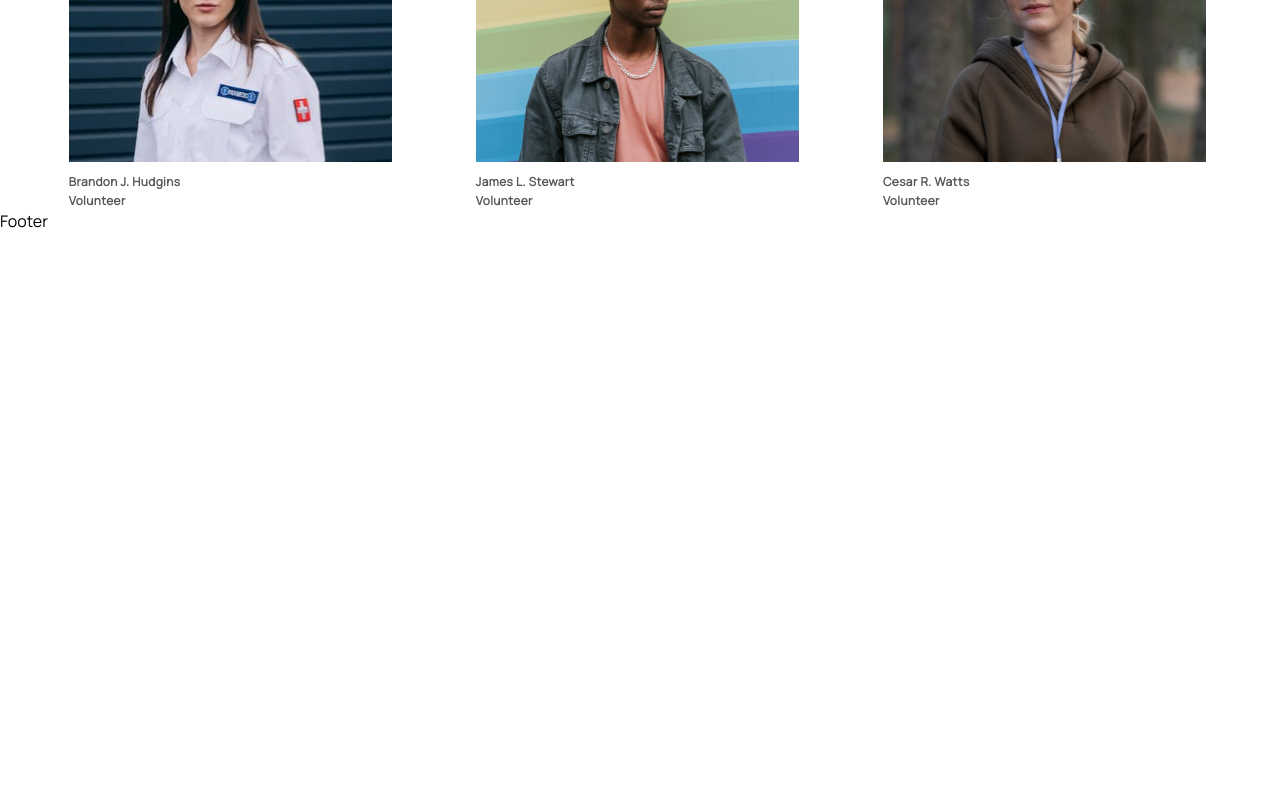
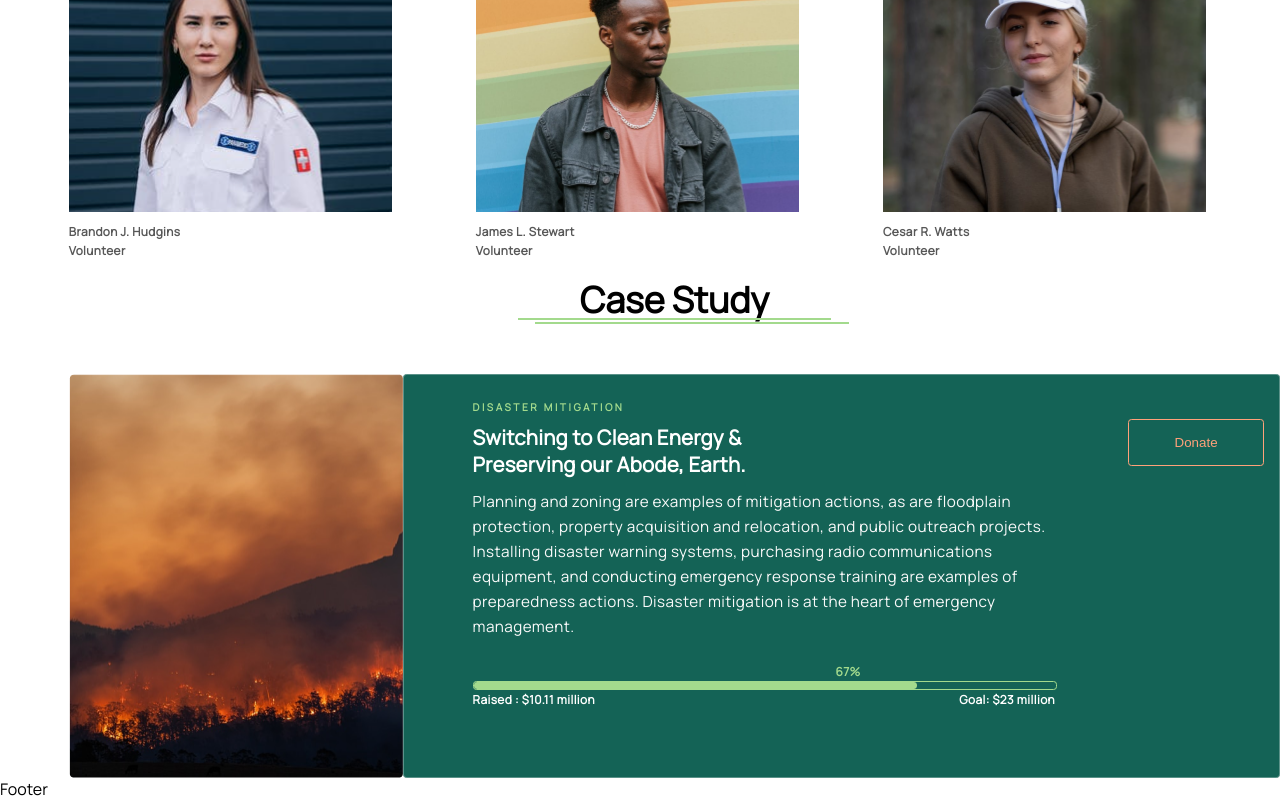
Before and after one commit to kmdshojib/enviromental, a React (Create React App) app: page / in a window 1280 px wide. Shown: the part 3202-4002 px from the top of the page. Before the commit the page ends 3434 px from the top, so only its background shows below. Built offline with nearby package versions, Linux system fonts and the light colour scheme.

Commit message:
case-study added

```diff
--- a/src/Pages/Home.js
+++ b/src/Pages/Home.js
@@ -1,6 +1,7 @@
 import React from 'react'
 import Assitance from '../components/Assistance/Assitance'
 import Benefactor from '../components/Benefactor/Benefactor'
+import CaseStudy from '../components/Case-study/CaseStudy'
 import Counter from '../components/Counter/Counter'
 import Hero from '../components/Hero/Hero'
 import PllutionCard from '../components/Pollution-card/PllutionCard'
@@ -15,6 +16,7 @@ const Home = () => {
         <PllutionCard />
         <TakeAction />
         <Benefactor />
+        <CaseStudy />
     </div>
   )
 }
--- a/src/components/Benefactor/Benefactor.js
+++ b/src/components/Benefactor/Benefactor.js
@@ -53,7 +53,7 @@ const Benefactor = () => {
         },
     ]
     return (
-        <div className='spacing'>
+        <div className='spacing benefactor-container'>
             <div className='benefactor-title'>
                 <h1>Our Benefactors</h1>
                 <div className='border1'></div>
--- a/src/components/Benefactor/benefactor.styles.css
+++ b/src/components/Benefactor/benefactor.styles.css
@@ -1,12 +1,16 @@
-.benefactor-title {
+.benefactor-container{
+    margin-top: 20px;
+}
+.benefactor-title, .case-study-title {
     width: 100%;
     display: flex;
     justify-content: center;
     flex-direction: column;
     align-items: center;
+    margin-bottom: 50px;
 }
 
-.benefactor-title h1 {
+.benefactor-title h1, .case-study-title h1 {
     width: 346.47px;
     height: 58.59px;
     font-weight: 600;
--- /dev/null
+++ b/src/components/Case-study/CaseStudy.js
@@ -0,0 +1,40 @@
+import React from 'react'
+import "./casestudy.styles.css"
+
+import FireIamge from "../../assets/fire.png"
+
+const CaseStudy = () => {
+    return (
+        <div className='spacing'>
+            <div className="case-study-title">
+                <h1>Case Study</h1>
+                <div className='border1'></div>
+                <div className='border2'></div>
+            </div>
+            <div className='case-study-second'>
+                <img src={FireIamge} alt="fireimage" />
+                <div className='study'>
+                    <div className='spacing'>
+                        <h5 className='disaster'>DISASTER MITIGATION</h5>
+                        <div className='energy-preserving'>
+                            <h3>Switching to Clean Energy & Preserving our Abode, Earth.</h3>
+                            <button type='button' className=''>Donate</button>
+                        </div>
+                        <p className="study-description">Planning and zoning are examples of mitigation actions, as are floodplain protection, property acquisition and relocation, and public outreach projects. Installing disaster warning systems, purchasing radio communications equipment, and conducting emergency response training are examples of preparedness actions. Disaster mitigation is at the heart of emergency management.
+                        </p>
+                        <p className='percentage-counter'>67%</p>
+                        <div className="study-line">
+                            <div className="study-percentage"></div>
+                        </div>
+                        <div style={{width:"582.55px"}} className="money">
+                            <p className="raised">Raised : $10.11 million</p>
+                            <p className="goal">Goal: $23 million</p>
+                        </div>
+                    </div>
+                </div>
+            </div>
+        </div>
+    )
+}
+
+export default CaseStudy
--- /dev/null
+++ b/src/components/Case-study/casestudy.styles.css
@@ -0,0 +1,85 @@
+.case-study-second {
+    display: flex;
+}
+
+.study {
+    width: 1024.13px;
+    height: 401.67px;
+    background: #146356;
+    border: 0.849195px solid #5B9289;
+    border-radius: 3.39678px;
+}
+
+.disaster {
+    margin-top: 25px;
+    font-weight: 700;
+    font-size: 10.1903px;
+    line-height: 14px;
+    letter-spacing: 2.54758px;
+    color: #A3DA8D;
+    margin-bottom: 5px;
+}
+
+.energy-preserving {
+    display: flex;
+    justify-content: space-between;
+    margin-right: 15px;
+}
+
+.energy-preserving h3 {
+    width: 334.58px;
+    height: 54.35px;
+    font-weight: 600;
+    font-size: 20.3807px;
+    line-height: 27px;
+    letter-spacing: 0.254758px;
+    color: #FFFFFF;
+    margin-bottom: 10px;
+    margin-top: 5px;
+}
+
+.energy-preserving button {
+    border: 1.27379px solid #FFA17A;
+    color: #FFA17A;
+    border-radius: 3.39678px;
+    height: 46.17px;
+    width: 135.87px;
+    background: transparent;
+}
+
+.study-description {
+    font-weight: 500;
+    font-size: 15.2855px;
+    line-height: 25px;
+    letter-spacing: 0.424597px;
+    width: 582.55px;
+    height: 173.24px;
+    color: #FAFAFA;
+    margin-bottom:0;
+    margin-top: 0;
+}
+
+.study-line {
+    width: 582.55px;
+    border: 0.849195px solid #A3DA8D;
+    border-radius: 3.39678px;
+    height: 6.79px;
+}
+
+.study-percentage {
+    background: #A3DA8D;
+    border-radius: 3.39678px;
+    width: 443.61px;
+    height: 6.79px;
+}
+
+.percentage-counter {
+    width: 443.61px;
+    letter-spacing: 0.424597px;
+    font-weight: 600;
+    font-size: 11.8887px;
+    line-height: 19px;
+    color: #A3DA8D;
+    margin: 0;
+    padding-left: 45%;
+}
```
Also changed, not shown: src/assets/fire.png (added).
